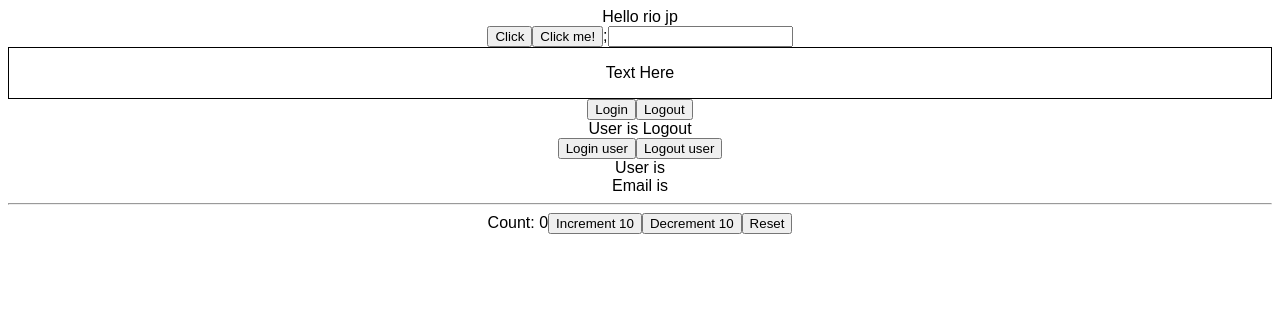
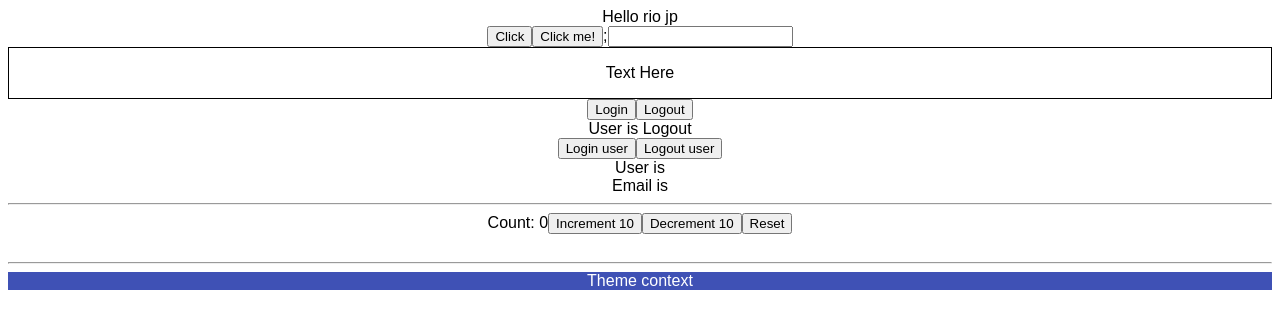
Before and after one commit to balinux/learn-react-typescript, a React (Create React App) app: page / in a window 1280 px wide. Shown: the top 328 px of the page. Built offline with nearby package versions, Linux system fonts and the light colour scheme.

Commit message:
14 - useContext Hook

```diff
--- a/src/App.tsx
+++ b/src/App.tsx
@@ -12,6 +12,9 @@
 import { LoggedIn } from "./components/state/LoggedIn";
 import { User } from "./components/state/User";
 import { Counter } from "./components/state/Counter";
+
+import { ThemeContextProvider } from "./components/context/ThemeContext";
+import { Box } from "./components/context/Box";
 
 export default function App() {
   // constoh props data object
@@ -72,10 +75,15 @@
       <LoggedIn />
       {/* implementasi usestate dengan type */}
       <User />
-
       <hr />
       {/* contoh use reduser */}
-      <Counter/>
+      <Counter />
+      <div style={{height:'20px'}} />
+      <hr />
+      {/* contoh menggunakan react context API */}
+      <ThemeContextProvider>
+        <Box />
+      </ThemeContextProvider>
     </div>
   );
 }
--- /dev/null
+++ b/src/components/context/Box.tsx
@@ -0,0 +1,15 @@
+import { useContext } from 'react'
+import { ThemeContext } from './ThemeContext'
+
+export const Box = () => {
+  const theme = useContext(ThemeContext)
+  return (
+    <div
+      style={{
+        backgroundColor: theme.primary.main,
+        color: theme.primary.text
+      }}>
+      Theme context
+    </div>
+  )
+}
--- /dev/null
+++ b/src/components/context/ThemeContext.tsx
@@ -0,0 +1,15 @@
+
+import React, { createContext } from 'react'
+import { theme } from './theme'
+
+type ThemeContextProviderProps = {
+  children: React.ReactNode
+}
+
+export const ThemeContext = createContext(theme)
+
+export const ThemeContextProvider = ({
+  children
+}: ThemeContextProviderProps) => {
+  return <ThemeContext.Provider value={theme}>{children}</ThemeContext.Provider>
+}
--- /dev/null
+++ b/src/components/context/theme.ts
@@ -0,0 +1,10 @@
+export const theme = {
+    primary: {
+      main: '#3f51b5',
+      text: '#fff'
+    },
+    secondary: {
+      main: '#f50057',
+      text: '#fff'
+    }
+  }
```
